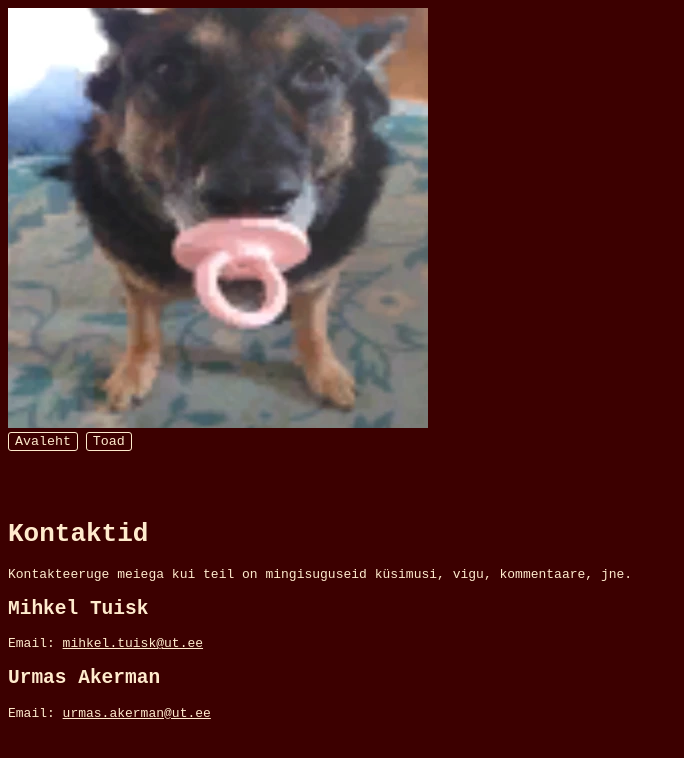
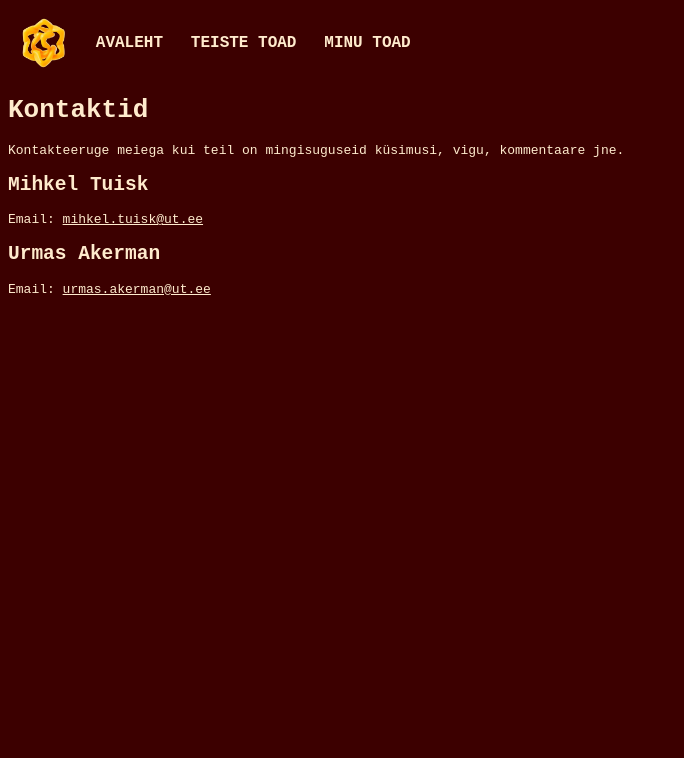
Before and after one commit to Mihkel-Tuisk/PastaKonteiner, a plain HTML site: page src/pages/contacts/index.html in a window 1280 px wide. Shown: the whole page, without its empty margins (0-684 px from the left). Drawn offline with Linux system fonts and the light colour scheme; files that its build step writes are made by us from their sources.

Commit message:
k]ik css on tehtud, vb lisan s'rtsu veel hiljem

```diff
--- a/src/pages/contacts/index.html
+++ b/src/pages/contacts/index.html
@@ -8,32 +8,20 @@
     <link rel="stylesheet" href="style.css">
 </head>
 <body>
-    <header>
-        <div class="logo">
-            <img src="../../../assets/logo.webp" alt="Logo" class="logo-img">
-        </div>
+    <div class="navigation">
+        <img src="../../images/var2nobg.png" alt="logo">
+        <a href="../mainPage/index.html">Avaleht</a>
+        <a href="../theirRoom/index.html">Teiste toad</a>
+        <a href="../myRoom/index.html">Minu toad</a>
+    </div>
 
-        <div class="navigation">
-            <button onclick="location.href='../mainPage/index.html'">Avaleht</button>
-            <button onclick="location.href='../mainRoom/index.html'">Toad</button>
-        </div>
-    </header>
+    <h1>Kontaktid</h1>
+    <p>Kontakteeruge meiega kui teil on mingisuguseid küsimusi, vigu, kommentaare jne.</p>
 
-    <div class="main-content">
-        <h1>Kontaktid</h1>
-        <p>Kontakteeruge meiega kui teil on mingisuguseid küsimusi, vigu, kommentaare, jne.</p>
+    <h2>Mihkel Tuisk</h2>
+    <p>Email: <a href="mailto:mihkel.tuisk@ut.ee">mihkel.tuisk@ut.ee</a></p>
 
-        <div class="container">
-            <div class="contact">
-                <h2>Mihkel Tuisk</h2>
-                <p>Email: <a href="mailto:mihkel.tuisk@ut.ee">mihkel.tuisk@ut.ee</a></p>
-            </div>
-
-            <div class="contact">
-                <h2>Urmas Akerman</h2>
-                <p>Email: <a href="mailto:urmas.akerman@ut.ee">urmas.akerman@ut.ee</a></p>
-            </div>
-        </div>
-    </div>
+    <h2>Urmas Akerman</h2>
+    <p>Email: <a href="mailto:urmas.akerman@ut.ee">urmas.akerman@ut.ee</a></p>
 </body>
 </html>
--- /dev/null
+++ b/src/pages/contacts/style.css
@@ -0,0 +1,43 @@
+* {
+    color: blanchedalmond;
+    font-family: monospace;
+}
+html {
+    background-color: rgb(60, 0, 0);
+}
+
+.navigation {
+    overflow: hidden;
+    height: 70px;
+}
+
+img {
+    height: 100%;
+    width: auto;
+}
+
+.navigation a{
+    padding: auto 10px;
+    margin: 10px;
+    text-align: center;
+    text-decoration: none;
+    vertical-align: middle;
+    text-transform: uppercase;
+    display: inline-block;
+    color: blanchedalmond;
+    font-weight: bold;
+    font-size: large;
+
+}
+
+.navigation img {
+    display: inline-block;
+    vertical-align: middle;
+}
+
+.navigation a:hover {
+    color: orangered;
+    transition-duration: 250ms;
+    scale: 1.05;
+    transition-timing-function: ease-in-out;
+}
```
Also changed, not shown: src/pages/mainPage/index.html (+1 -1 lines), src/pages/myRoom/index.html (+2 -2 lines), src/pages/theirRoom/index.html (+1 -1 lines).
